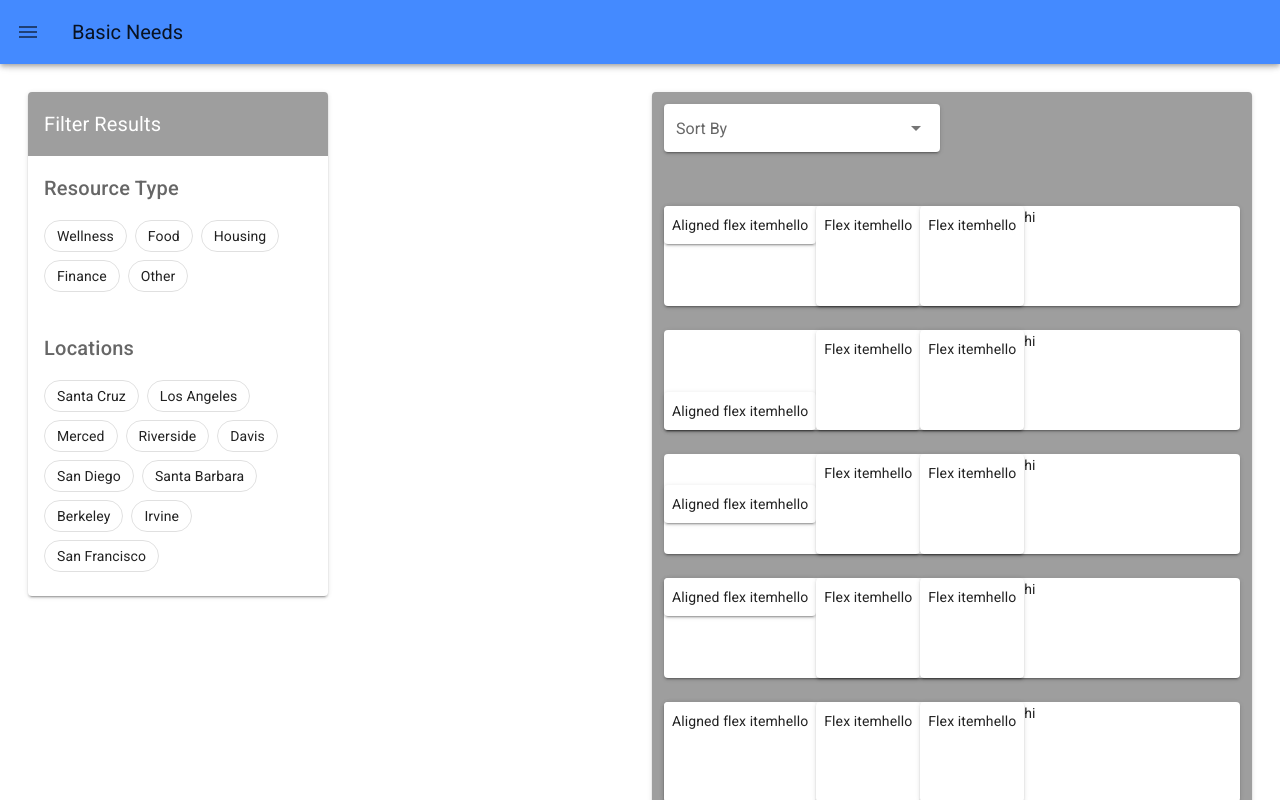
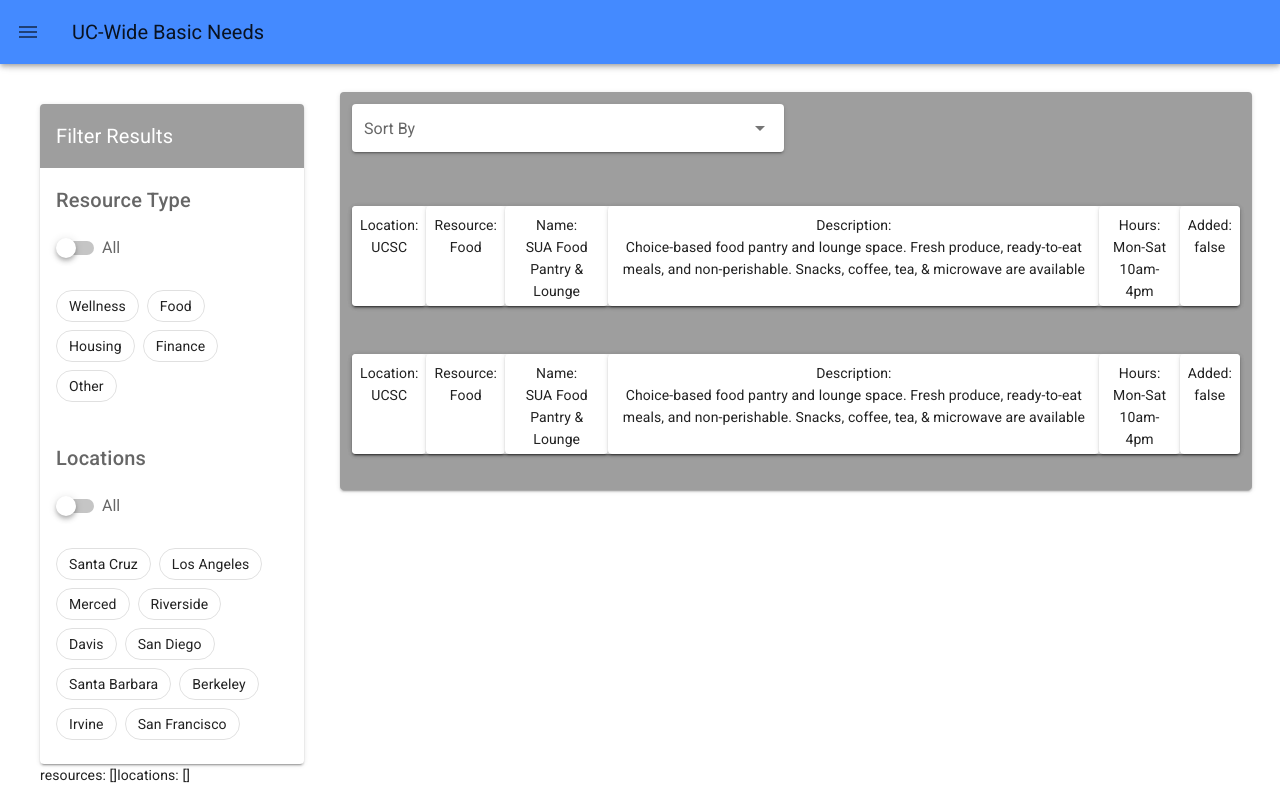
Before and after one commit to bbaltaxe/basicneeds, a Vue app in the folder client/: page /add in a window 1280 px wide. Shown: the top 800 px of the page. Built offline with nearby package versions, Linux system fonts and the light colour scheme.

Commit message:
Finished content, still doesn't sort

```diff
--- a/client/src/App.vue
+++ b/client/src/App.vue
@@ -1,122 +1,27 @@
 <template>
   <v-app id="inspire">
     <v-main>
-      <router-view />
 
+      <router-view/>
+      <navBar/>
 
-
-      <v-navigation-drawer
-        v-model="drawer"
-        absolute
-        bottom
-        temporary
-      >
-        <v-list
-          nav
-          dense
-        >
-          <v-list-item-group
-            v-model="group"
-          >
-            <v-list-item to="/groceries">
-              <v-list-item-title>Groceries</v-list-item-title>
-            </v-list-item>
-
-            <v-list-item to="/mental_wellbeing">
-              <v-list-item-title>Mental Wellbeing</v-list-item-title>
-            </v-list-item>
-
-            <v-list-item to="/housing">
-              <v-list-item-title>Housing</v-list-item-title>
-            </v-list-item>
-
-            <v-list-item to="/about">
-              <v-list-item-title>About</v-list-item-title>
-            </v-list-item>
-          </v-list-item-group>
-        </v-list>
-      </v-navigation-drawer>
-
-      <v-app-bar
-        app
-        color="primary"
-      >
-        <v-app-bar-nav-icon @click="drawer = !drawer" />
-        <v-toolbar-title
-          style="cursor: pointer"
-          @click="$router.push('/')"
-        >
-          Basic Needs
-        </v-toolbar-title>
-      </v-app-bar>
-
-
-      <!--
-      <v-card-text>
-        <v-carousel
-    cycle
-    height="400"
-    hide-delimiter-background
-    show-arrows-on-hover
-  >
-    <v-carousel-item
-      v-for="(slide, i) in slides"
-      :key="i"
-    >
-      <v-sheet
-        :color="colors[i]"
-        height="100%"
-      >
-        <v-row
-          class="fill-height"
-          align="center"
-          justify="center"
-        >
-          <div class="display-3">
-            {{ slide }} Photo
-          </div>
-        </v-row>
-      </v-sheet>
-    </v-carousel-item>
-  </v-carousel>
-      </v-card-text>
--->
     </v-main>
   </v-app>
 </template>
 
 <script>
 
+  import navBar from "./components/NavBar.vue"
 
   export default {
     name:'App',
     components:{
-
+      navBar,
     },
     data () {
       return {
-        drawer: false,
-        group: null,
-        colors: [
-          'indigo',
-          'warning',
-          'pink darken-2',
-          'red lighten-1',
-          'deep-purple accent-4',
-        ],
-        slides: [
-          'First',
-          'Second',
-          'Third',
-          'Fourth',
-          'Fifth',
-        ],
+
       }
-    },
-    watch: {
-      group () {
-        this.drawer = false
-      },
     },
   }
 </script>
--- a/client/src/components/ListItem.vue
+++ b/client/src/components/ListItem.vue
@@ -3,20 +3,19 @@
     <v-row class="text-center">
       <v-col cols="12">
         <v-card
-          v-for="j in justify"
-          :key="j"
           class="d-flex mb-6"
           height="100"
         >
           <v-card
-            v-for="n in 3"
-            :key="n"
+            v-for="(value,name) in info"
+            :key="value"
             class="pa-2"
-            :class="[n === 1 && `align-self-${j}`]"
           >
-            {{ n === 1 ? 'Aligned flex item' : 'Flex item' }}hello
+            {{name}}:
+            <br>
+            {{value}}
           </v-card>
-          hi
+
         </v-card>
       </v-col>
     </v-row>
@@ -26,7 +25,15 @@
 export default {
   name: "HelloWorld",
   data: () => ({
-    justify: ["start", "end", "center", "baseline", "auto", "stretch"],
+    // this is probably where we need to suck things in from the database
+    info: {
+        Location: 'UCSC',
+        Resource: 'Food',
+        Name: "SUA Food Pantry & Lounge",
+        Description: "Choice-based food pantry and lounge space. Fresh produce, ready-to-eat meals, and non-perishable. Snacks, coffee, tea, & microwave are available",
+        Hours: "Mon-Sat 10am-4pm",
+        Added: false,
+      },
   }),
 };
 </script>
--- /dev/null
+++ b/client/src/components/NavBar.vue
@@ -0,0 +1,85 @@
+<template>
+<div>
+	<v-navigation-drawer
+        v-model="drawer"
+        absolute
+        temporary
+      >
+        <v-list
+          nav
+          dense
+        >
+
+          <v-list-item-group
+            v-model="group"
+          >
+            <v-list-item to="/groceries">
+              <v-list-item-title>Groceries</v-list-item-title>
+            </v-list-item>
+
+            <v-list-item to="/mental_wellbeing">
+              <v-list-item-title>Mental Wellbeing</v-list-item-title>
+            </v-list-item>
+
+            <v-list-item to="/housing">
+              <v-list-item-title>Housing</v-list-item-title>
+            </v-list-item>
+
+            <v-list-item to="/about">
+              <v-list-item-title>About</v-list-item-title>
+            </v-list-item>
+          </v-list-item-group>
+
+
+        </v-list>
+      </v-navigation-drawer>
+
+      <v-app-bar
+        app
+        color="primary"
+      >
+        <v-app-bar-nav-icon @click="drawer = !drawer" />
+        <v-toolbar-title
+          style="cursor: pointer"
+          @click="$router.push('/')"
+        >
+          UC-Wide Basic Needs
+        </v-toolbar-title>
+      </v-app-bar>
+</div>
+</template>
+
+<script>
+
+
+
+  export default {
+    components:{
+    },
+    data () {
+      return {
+        drawer: false,
+        group: null,
+        colors: [
+          'indigo',
+          'warning',
+          'pink darken-2',
+          'red lighten-1',
+          'deep-purple accent-4',
+        ],
+        slides: [
+          'First',
+          'Second',
+          'Third',
+          'Fourth',
+          'Fifth',
+        ],
+      }
+    },
+    watch: {
+      group () {
+        this.drawer = false
+      },
+    },
+  }
+</script>
--- a/client/src/components/ResourceTable.vue
+++ b/client/src/components/ResourceTable.vue
@@ -1,5 +1,6 @@
 <template>
   <div>
+    <ListItem />
     <ListItem />
   </div>
 </template>
--- a/client/src/components/ServiceFilter.vue
+++ b/client/src/components/ServiceFilter.vue
@@ -1,5 +1,7 @@
 <template>
-  <div>
+  <v-container
+  fluid
+  >
     <v-card
       class="mr-auto"
       max-width="300"
@@ -12,130 +14,119 @@
         <v-toolbar-title>Filter Results</v-toolbar-title>
       </v-toolbar>
 
+<!-- RESOURCE GROUP -->
+
       <v-card-text>
         <h2 class="title mb-2">
           Resource Type
         </h2>
 
+        <v-switch
+          v-model="ractive"
+          label="All"
+          v-on:click="rtoggle"
+        />
+
         <v-chip-group
-          v-model="resources"
           column
           multiple
+          v-model="resources"
         >
           <v-chip
+            v-for="option in options"
+            :key="option"
             filter
             outlined
+            v-on:click="rsel"
           >
-            Wellness
-          </v-chip>
-          <v-chip
-            filter
-            outlined
-          >
-            Food
-          </v-chip>
-          <v-chip
-            filter
-            outlined
-          >
-            Housing
-          </v-chip>
-          <v-chip
-            filter
-            outlined
-          >
-            Finance
-          </v-chip>
-          <v-chip
-            filter
-            outlined
-          >
-            Other
+            {{ option }}
           </v-chip>
         </v-chip-group>
       </v-card-text>
+
+<!-- LOCATION GROUP -->
 
       <v-card-text>
         <h2 class="title mb-2">
           Locations
         </h2>
 
+        <v-switch
+          v-model="active"
+          label="All"
+          v-on:click="ltoggle"
+        />
+
         <v-chip-group
-          v-model="location"
           column
           multiple
+          v-model="locations"
         >
           <v-chip
+            v-for="campus in campuses"
+            :key="campus"
             filter
             outlined
+            v-on:click="lsel"
           >
-            Santa Cruz
-          </v-chip>
-          <v-chip
-            filter
-            outlined
-          >
-            Los Angeles
-          </v-chip>
-          <v-chip
-            filter
-            outlined
-          >
-            Merced
-          </v-chip>
-          <v-chip
-            filter
-            outlined
-          >
-            Riverside
-          </v-chip>
-          <v-chip
-            filter
-            outlined
-          >
-            Davis
-          </v-chip>
-          <v-chip
-            filter
-            outlined
-          >
-            San Diego
-          </v-chip>
-          <v-chip
-            filter
-            outlined
-          >
-            Santa Barbara
-          </v-chip>
-          <v-chip
-            filter
-            outlined
-          >
-            Berkeley
-          </v-chip>
-          <v-chip
-            filter
-            outlined
-          >
-            Irvine
-          </v-chip>
-          <v-chip
-            filter
-            outlined
-          >
-            San Francisco
+            {{ campus }}
           </v-chip>
         </v-chip-group>
       </v-card-text>
     </v-card>
-  </div>
+
+
+    <span>resources: {{ resources }}</span>
+    <span>locations: {{ locations }}</span>
+  </v-container>
 </template>
 
 <script>
   export default {
     name:'App',
-    data () {
-      return {}
+    data: () => ({
+      campuses:['Santa Cruz', 'Los Angeles', 'Merced', 'Riverside', 'Davis', 'San Diego', 'Santa Barbara', 'Berkeley', 'Irvine', 'San Francisco'],
+      options:['Wellness','Food','Housing','Finance','Other'],
+      resources:[],
+      locations:[],
+      active: false,
+      ractive: false,
+    }),
+    methods: {
+      ltoggle(){
+        if (this.active == false){
+          while (this.locations.length != 0){
+            this.locations.pop()
+          }
+        } else {
+        var i;
+          for (i=0; i < this.campuses.length; i++){
+            this.locations.push(i)
+          }
+        }
+      },
+      rtoggle(){
+        if (this.ractive == false){
+          while (this.resources.length != 0){
+            this.resources.pop()
+          }
+        } else {
+        var i;
+          for (i=0; i < this.options.length; i++){
+            this.resources.push(i)
+          }
+        }
+      },
+      rsel(){
+        if (this.ractive == true){
+          this.ractive = false
+        }
+      },
+      lsel(){
+        if (this.active == true){
+          this.active = false
+        }
+      },
     }
   }
 
--- a/client/src/views/Add.vue
+++ b/client/src/views/Add.vue
@@ -4,10 +4,13 @@
       fluid
     >
       <v-row>
-        <v-col>
+        <v-col
+        cols=3
+        >
           <ServiceFilter />
         </v-col>
-        <v-col>
+        <v-col
+        cols=9>
           <v-card
             color="grey"
             class="mx-auto"
```
Also changed, not shown: 7 other files (tests, documents, lock files or other folders).
